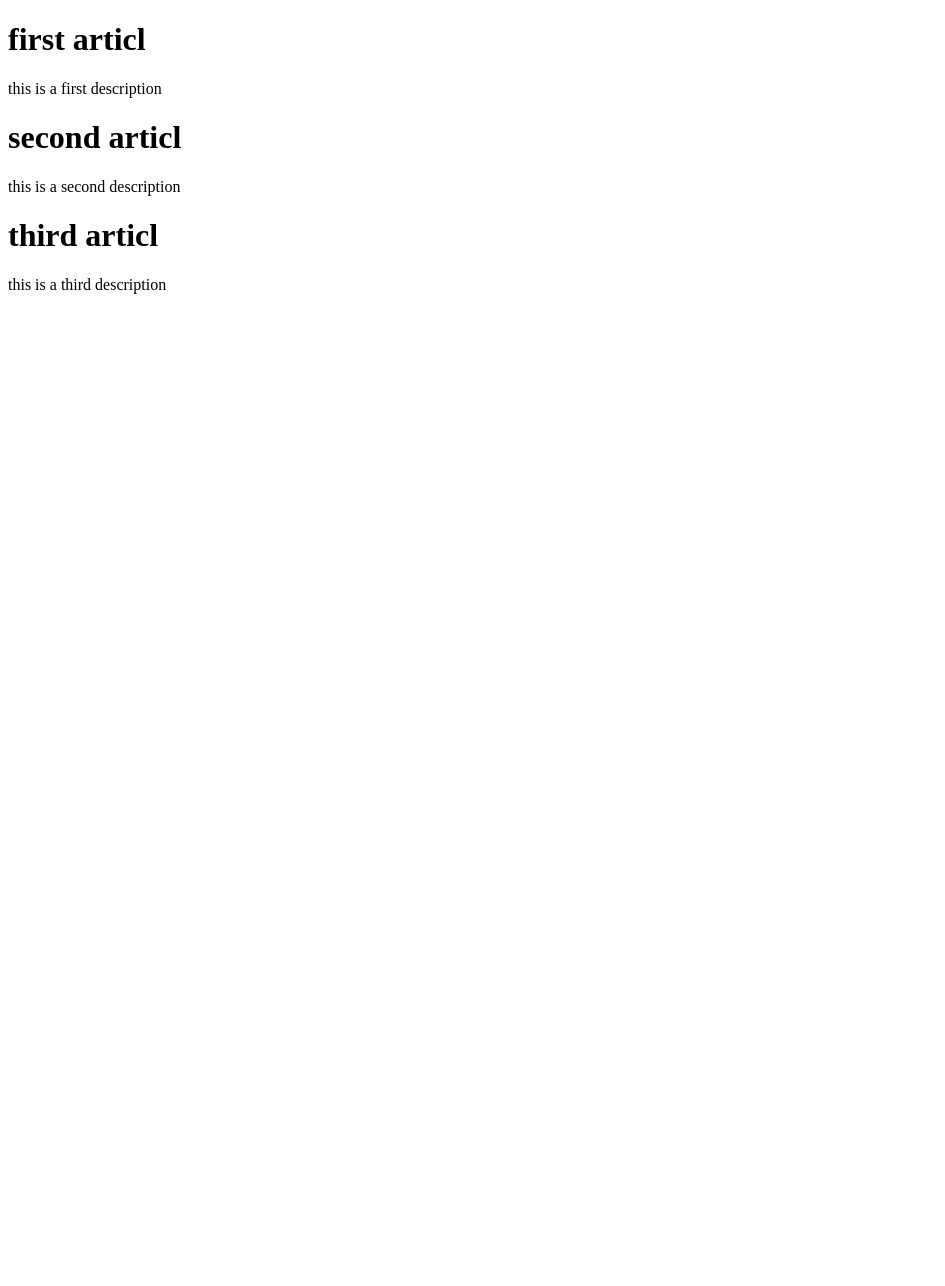
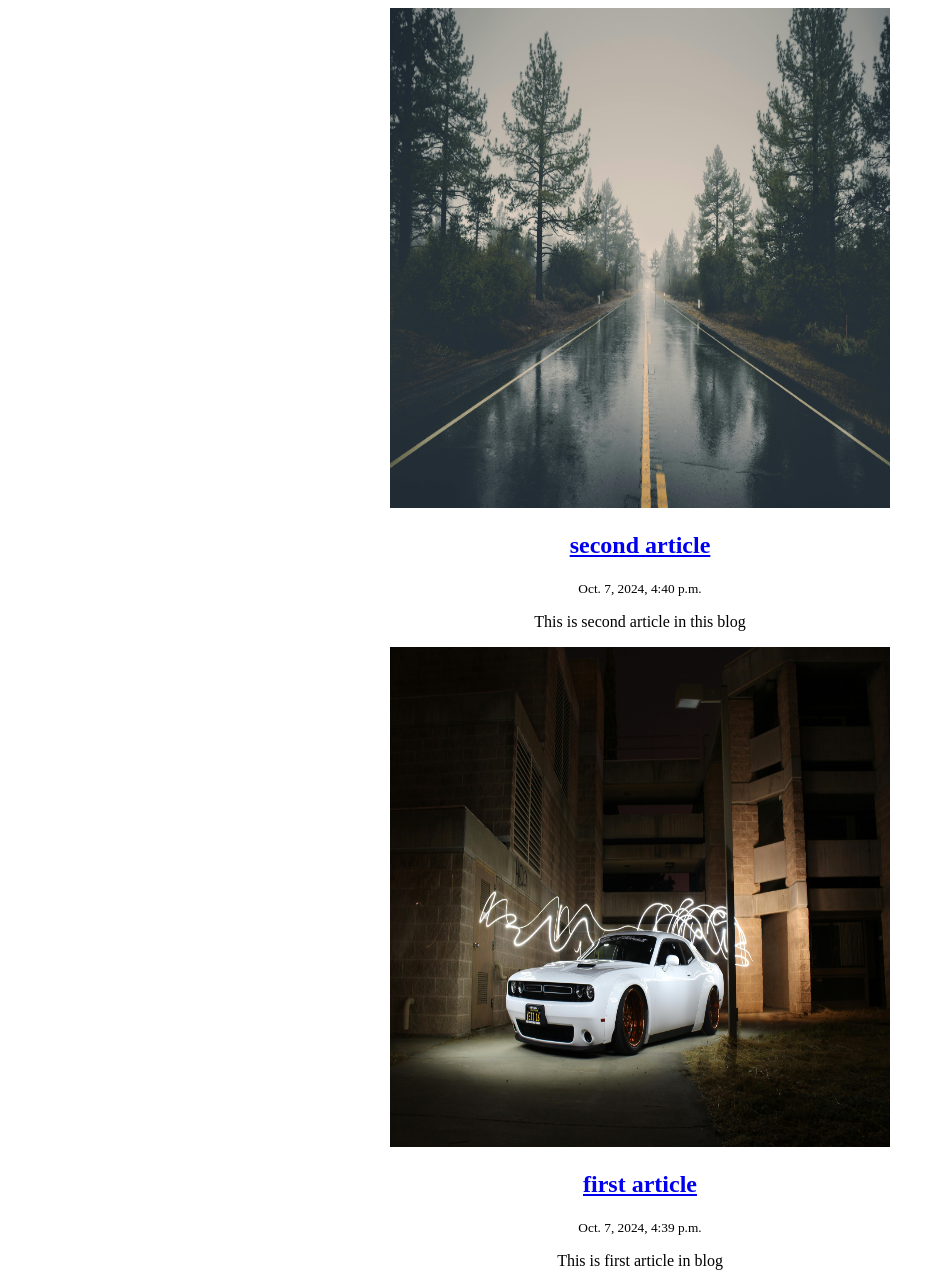
Before and after one commit to aliah1105/blog-app, a Django app: page / in a window 1280 px wide. Shown: the whole page, without its empty margins (0-945 px from the left). Before the commit the page ends 294 px from the top, so only its background shows below. Run offline with Django 5.2, Linux system fonts and the light colour scheme; data comes from the database, SQL or seed files in the repository; both versions use the stored data as it was after the commit.

Commit message:
read posts and show on home page

```diff
--- a/blog/models.py
+++ b/blog/models.py
@@ -14,7 +14,7 @@ class Article(models.Model):
     slug = models.CharField(max_length=200, unique=True)
     description = models.TextField()
     thumbnail = models.ImageField(upload_to='images')
-    published = models.BooleanField(default=timezone.now)
+    published = models.DateTimeField(default=timezone.now)
     created_at = models.DateTimeField(auto_now_add=True)
     updated_at = models.DateTimeField(auto_now=True)
     status = models.CharField(max_length=1, choices=STATUS_CHOICES)
--- a/blog/templates/blog/home.html
+++ b/blog/templates/blog/home.html
@@ -6,9 +6,15 @@
     <title>روزمرگی</title>
 </head>
 <body>
-    {% for article in articles %}
-        <h1>{{article.title}}</h1>
+    <center>
+        {% for article in articles %}
+    <article>
+        <img src="{{article.thumbnail.url}}" alt="article image" width="500px" height="500px">
+        <a href="{{article.slug}}"><h1>{{article.title}}</h1></a>
+        <small>{{article.published}}</small>
         <p>{{article.description}}</p>
+    </article>
     {% endfor %}
+    </center>
 </body>
 </html>
--- a/blog/views.py
+++ b/blog/views.py
@@ -1,23 +1,11 @@
 from django.shortcuts import render
+from .models import Article
 
 # Create your views here.
 
 def Home(request):
+    articles = Article.objects.filter(status="p").order_by('-published')
     context = {
-        "articles": [
-            {
-                "title": "first articl",
-                "description": "this is a first description"
-            },
-            {
-                "title": "second articl",
-                "description": "this is a second description"
-            },
-            {
-                "title": "third articl",
-                "description": "this is a third description"
-            }
-        ]
-
+        "articles": articles
     }
     return render(request, 'blog/home.html', context)
```
Also changed, not shown: blog/migrations/0002_alter_article_published.py (added), db.sqlite3, media/images/pexels-cesarperez209-733745_jRVFtxd.jpg (added), media/images/pexels-veeterzy-39811_3u7PfYp.jpg (added).
